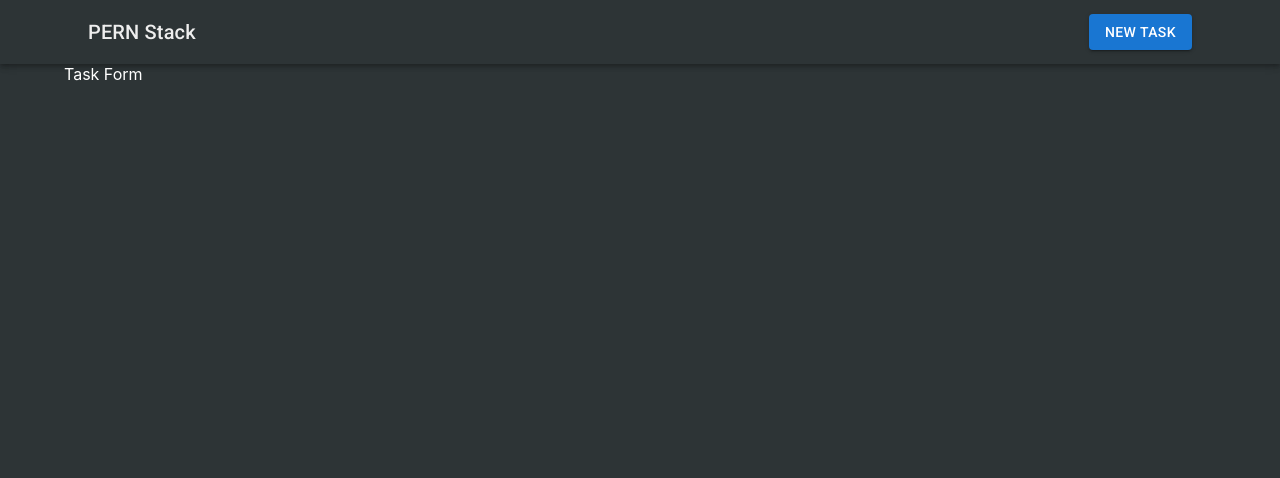
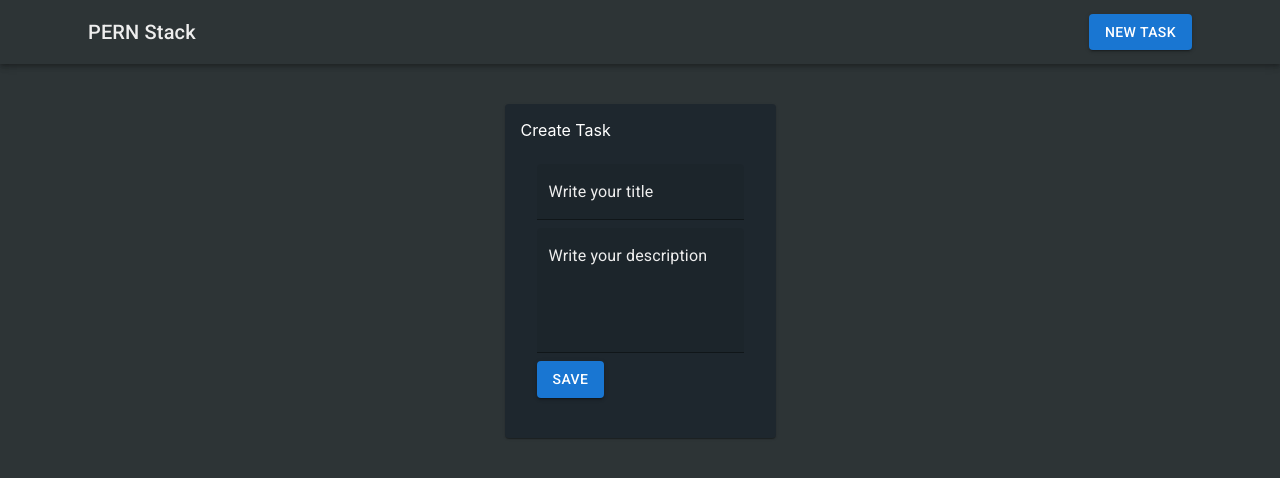
Before and after one commit to Ricardo-VP/PERN-crud, a React (Create React App) app in the folder client/: page /tasks/new in a window 1280 px wide. Shown: the top 478 px of the page. Built offline with nearby package versions, Linux system fonts and the light colour scheme.

Commit message:
Agregando formulario de creacion

```diff
--- a/client/src/components/TaskForm.js
+++ b/client/src/components/TaskForm.js
@@ -1,7 +1,81 @@
+import {
+  Button,
+  Card,
+  CardContent,
+  Grid,
+  TextField,
+  Typography,
+} from "@mui/material";
+import { useState, useEffect } from "react";
+
 export default function TaskForm() {
-    return (
-        <div>
-            Task Form
-        </div>
-    )
+  const [task, setTask] = useState({
+    title: "",
+    description: "",
+  });
+
+  const handleSubmit = (e) => {
+    e.preventDefault(); // Evita que se recargue la página
+    console.log(task);
+  };
+
+  const handleChange = (e) => {
+    setTask({ ...task, [e.target.name]: e.target.value }); // Actualiza el estado
+  };
+
+  return (
+    <Grid
+      direction="column"
+      container
+      alignItems="center"
+      justifyContent="center"
+    >
+      <Grid item xs={3}>
+        <Card
+          sx={{ mt: 5 }}
+          style={{
+            backgroundColor: "#1e272e",
+            padding: "1rem",
+          }}
+        >
+          <Typography variant="5" textAlign="center" color="white">
+            Create Task
+          </Typography>
+          <CardContent>
+            <form onSubmit={handleSubmit}>
+              <TextField
+                variant="filled"
+                label="Write your title"
+                sx={{
+                  display: "block",
+                  margin: ".5rem 0",
+                }}
+                name="title"
+                onChange={handleChange}
+                inputProps={{ style: { color: "#eee" } }}
+                InputLabelProps={{ style: { color: "#eee" } }}
+              />
+              <TextField
+                variant="filled"
+                label="Write your description"
+                multiline
+                rows={4}
+                sx={{
+                  display: "block",
+                  margin: ".5rem 0",
+                }}
+                name="description"
+                onChange={handleChange}
+                inputProps={{ style: { color: "#eee" } }}
+                InputLabelProps={{ style: { color: "#eee" } }}
+              />
+              <Button variant="contained" color="primary" type="submit">
+                Save
+              </Button>
+            </form>
+          </CardContent>
+        </Card>
+      </Grid>
+    </Grid>
+  );
 }
```
